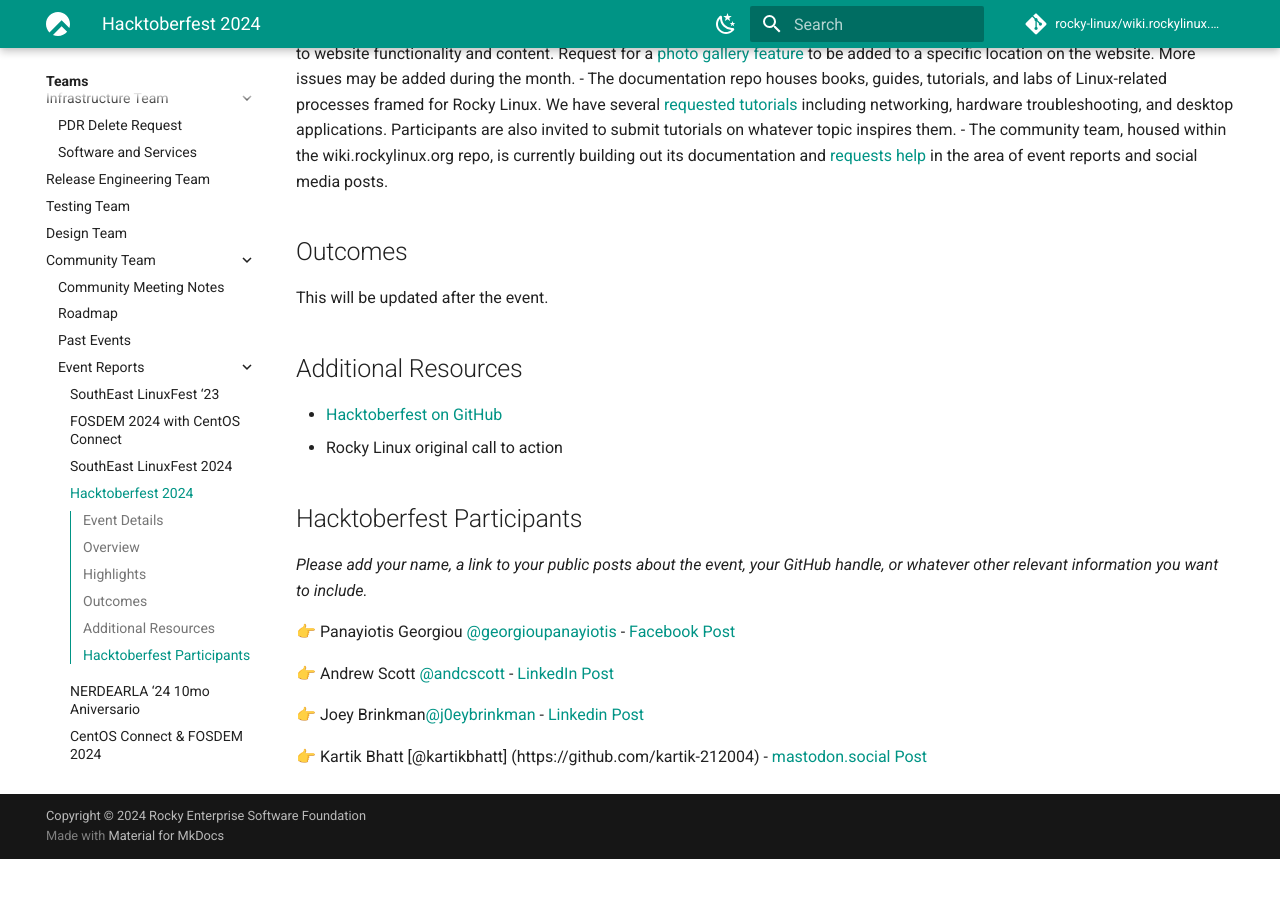
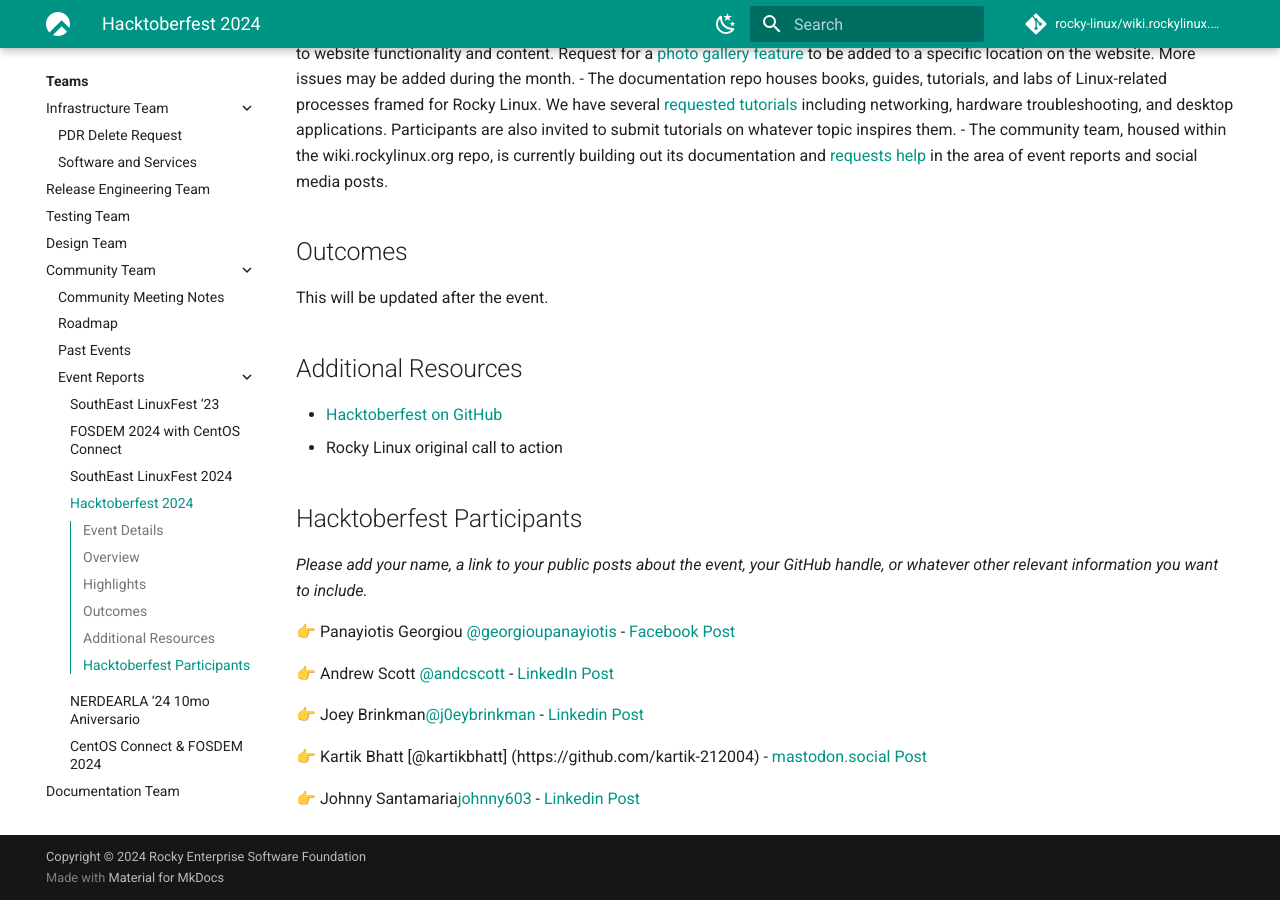
Before and after one commit to rocky-linux/wiki.rockylinux.org, an MkDocs documentation site: the page built from docs/team/community/event-reports/24hacktoberfest.md, in a window 1280 px wide and 900 px high, scrolled down 927 px. Built offline with MkDocs 1.6.1 and Material for MkDocs 9.7.7, drawn with Linux system fonts in a browser that asks for light colours; comment, search, counter and statistics services are not loaded; before the commit the page ends 1786 px from its top, so only the background shows below that.

Commit message:
Add final hacktoberfest from conflict PR

```diff
--- a/docs/team/community/event-reports/24hacktoberfest.md
+++ b/docs/team/community/event-reports/24hacktoberfest.md
@@ -42,3 +42,5 @@
 👉 Joey Brinkman[@j0eybrinkman](https://github.com/j0eybrinkman) - [Linkedin Post](https://www.linkedin.com/posts/activity-7249133914332499968-CboE?utm_source=share&utm_medium=member_desktop)
 
 👉 Kartik Bhatt [@kartikbhatt] (https://github.com/kartik-212004) - [mastodon.social Post](https://mastodon.social/@kartikbhatt/113388876467520972)
+
+👉 Johnny Santamaria[johnny603](https://github.com/johnny603) - [Linkedin Post](https://www.linkedin.com/posts/johnnyds_i-got-the-hacktoberfest-2024-registered-activity-7250296534712385536-t9u9?utm_source=share&utm_medium=member_desktop)
```
